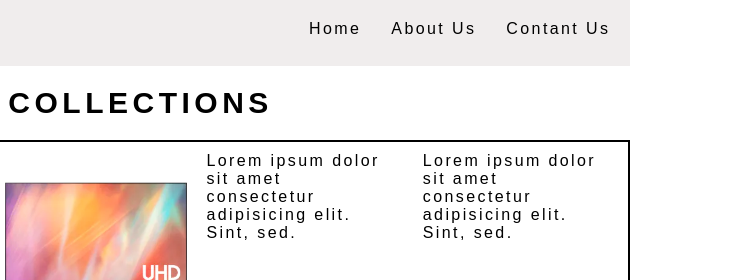
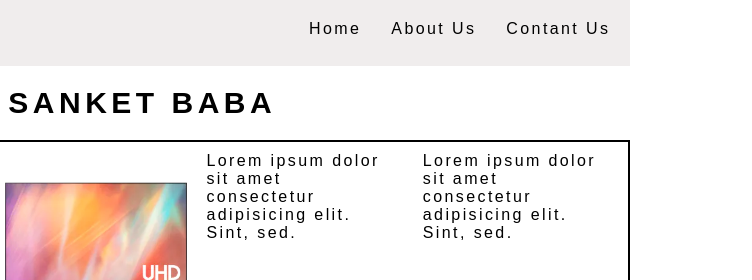
Before and after one commit to ttushaar1906/Samsung-Eshopz, a plain HTML site: page home.html in a window 1280 px wide. Shown: the top 280 px of the page, 528-1280 px from the left. Drawn offline with Linux system fonts and the light colour scheme.

Commit message:
changes in home pg

```diff
--- a/home.html
+++ b/home.html
@@ -27,7 +27,7 @@
              <section class="main">
                 <div class="container">
                     <div class="sub-main">
-                        <h1>Collections</h1>
+                        <h1>Sanket Baba</h1>
                     </div>
 
                     <div class="img-nav">
```
